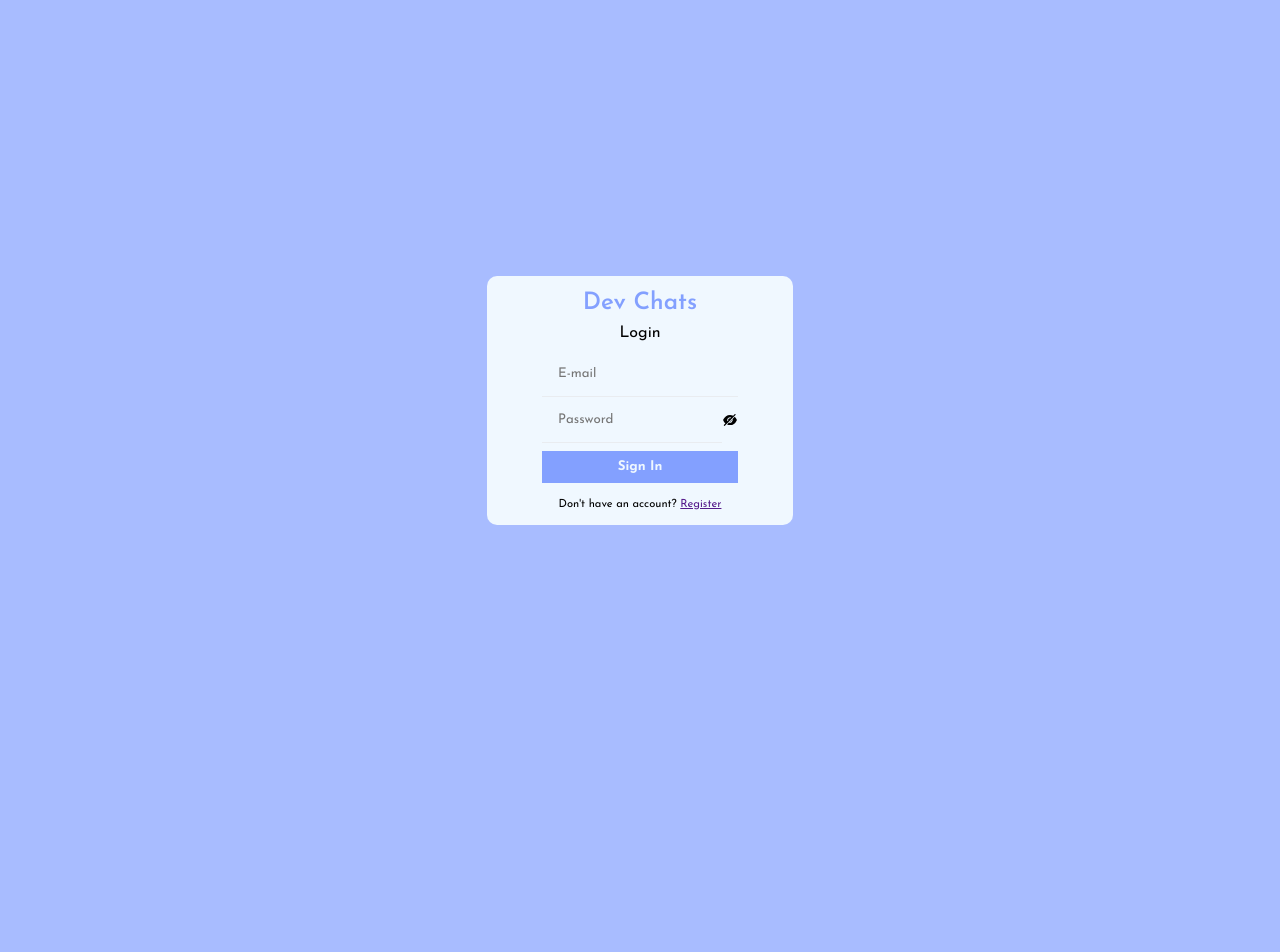
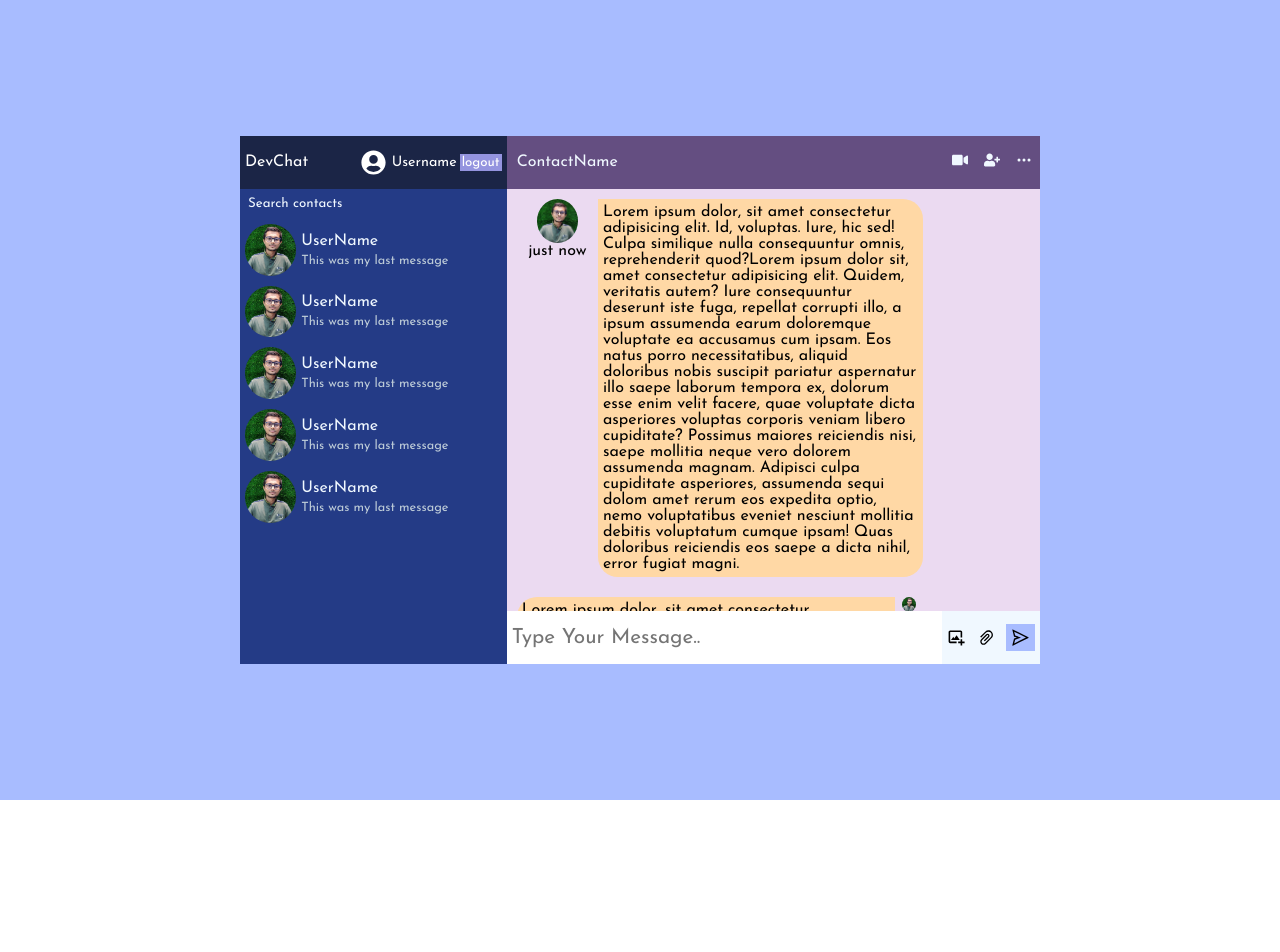
Before and after one commit to PranjalBarnwal/devWrites, a React (Vite) app: page / in a window 1280 px wide. Shown: the top 952 px of the page. After the commit the page ends 800 px from the top, so only its background shows below. Built offline with nearby package versions, Linux system fonts and the light colour scheme.

Commit message:
working on chatsection css

```diff
--- a/src/App.jsx
+++ b/src/App.jsx
@@ -4,15 +4,21 @@ import React from 'react'
 import Register from "./pages/LoginRegister/Register";
 import Login from "./pages/LoginRegister/Login";
 import ChatPage from "./pages/ChatPage/ChatPage";
+import { Route, Routes } from "react-router-dom";
 
 function App() {
   return <>
-<div className="App-main"><Login/></div>
-<div className="App-main"><Register/></div>
+  {/* <Routes> */}
+    {/* <Route path="/" element={<Register/>}/>
+    <Route path="/login" element={<Login/>}/>
+    <Route path="/chat" element={<ChatPage/>}/> */}
+ {/* <div className="App-main"><Register/></div>
+ <div className="App-main"><Login/></div> */}
 
 <div className="App-main"><ChatPage/></div>
 
-  </>;
+  {/* </Routes>; */}
+</>
 }
 
 export default App;
--- a/src/pages/ChatPage/ChatPage.css
+++ b/src/pages/ChatPage/ChatPage.css
@@ -99,6 +99,7 @@ background: rgb(36, 59, 134);
 .chatsection {
   grid-area: chatsection;
   background: rgb(235, 218, 241);
+  overflow-y: scroll;
 }
 
 .messagecontrol input[type="text"]{
--- a/src/pages/ChatPage/ChatPage.jsx
+++ b/src/pages/ChatPage/ChatPage.jsx
@@ -10,6 +10,8 @@ import { AiOutlineSend } from "react-icons/ai";
 
 import "./ChatPage.css";
 import Contacts from "./Contacts";
+import Received from "./Received";
+import Sent from "./Sent";
 const ChatPage = () => {
   return (
     <div className="chatpage">
@@ -43,6 +45,11 @@ const ChatPage = () => {
           </ul>
         </div>
         <div className="chatsection">
+          <Received/>
+          <Sent/>
+          <Received/>
+
+
         </div>
         <div className="messagecontrol">
 
--- /dev/null
+++ b/src/pages/ChatPage/Received.css
@@ -0,0 +1,59 @@
+.received-parent {
+  display: flex;
+  width: 100%;
+
+  padding: 10px;
+}
+.received-wrapper {
+  display: flex;
+  width: 80%;
+  padding: 10px;
+}
+
+.received-text {
+  width: 80%;
+  display: flex;
+  align-items: center;
+}
+.received-text p {
+  width: 100%;
+  background-color: rgb(255, 216, 165);
+  border-radius: 0px 20px 20px 20px;
+  display: flex;
+  padding: 5px;
+  align-items: center;
+}
+.received-dp {
+
+  display: flex;
+  justify-content: center;
+  align-items: flex-start;
+  overflow: hidden;
+}
+.received-dp img {
+  display: flex;
+  width: 50%;
+  border-radius: 50%;
+}
+.dp-time {
+  display: flex;
+  width: 20%;
+  align-items: center;
+  flex-direction: column;
+}
+
+.sent-wrapper{
+    display: flex;
+    flex-direction: row-reverse;
+    width: 80%;
+    padding: 10px;
+  }
+
+.sent-text p {
+    width: 100%;
+    background-color: rgb(255, 216, 165);
+    border-radius: 20px 0px 20px 20px;
+    display: flex;
+    padding: 5px;
+    align-items: center;
+  }
--- /dev/null
+++ b/src/pages/ChatPage/Received.jsx
@@ -0,0 +1,22 @@
+import React from "react";
+import "./Received.css"
+import dp from "./../../img/dp.jpg";
+const Received = () => {
+  return (
+    <div className="recieved-parent">
+    <div className="received-wrapper">
+      <div className="dp-time">
+
+        <div className="received-dp">
+          <img src={dp} alt="" />
+        </div>
+
+        <p>just now</p>
+      </div>
+      <div className="received-text"><p>Lorem ipsum dolor, sit amet consectetur adipisicing elit. Id, voluptas. Iure, hic sed! Culpa similique nulla consequuntur omnis, reprehenderit quod?Lorem ipsum dolor sit, amet consectetur adipisicing elit. Quidem, veritatis autem? Iure consequuntur deserunt iste fuga, repellat corrupti illo, a ipsum assumenda earum doloremque voluptate ea accusamus cum ipsam. Eos natus porro necessitatibus, aliquid doloribus nobis suscipit pariatur aspernatur illo saepe laborum tempora ex, dolorum esse enim velit facere, quae voluptate dicta asperiores voluptas corporis veniam libero cupiditate? Possimus maiores reiciendis nisi, saepe mollitia neque vero dolorem assumenda magnam. Adipisci culpa cupiditate asperiores, assumenda sequi dolom amet rerum eos expedita optio, nemo voluptatibus eveniet nesciunt mollitia debitis voluptatum cumque ipsam! Quas doloribus reiciendis eos saepe a dicta nihil, error fugiat magni.</p></div>
+    </div>
+    </div>
+  );
+};
+
+export default Received;
--- /dev/null
+++ b/src/pages/ChatPage/Sent.jsx
@@ -0,0 +1,23 @@
+import React from "react";
+import "./Received.css"
+import dp from "./../../img/dp.jpg";
+const Sent = () => {
+  return (
+    <div className="recieved-parent">
+    <div className="sent-wrapper">
+      <div className="dp-time">
+
+        <div className="received-dp">
+          <img src={dp} alt="" />
+        </div>
+
+        <p>just now</p>
+      </div>
+      <div className="sent-text"><p>Lorem ipsum dolor, sit amet consectetur adipisicing elit. Id, voluptas. Iure, hic sed! Culpa similique nulla consequuntur omnis, reprehenderit quod?Lorem ipsum dolor sit, amet consectetur adipisicing elit. Quidem, veritatis autem? Iure consequuntur deserunt iste fuga, repellat corrupti illo, a ipsum assumenda earum doloremque voluptate ea accusamus cum ipsam. Eos natus porro necessitatibus, aliquid doloribus nobis suscipit pariatur aspernatur illo saepe laborum tempora ex, dolorum esse enim velit facere, quae voluptate dicta asperiores voluptas corporis veniam libero cupiditate? Possimus maiores reiciendis nisi, saepe mollitia neque vero dolorem assumenda magnam. Adipisci culpa cupiditate asperiores, assumenda sequi dolom amet rerum eos expedita optio, nemo voluptatibus eveniet nesciunt mollitia debitis voluptatum cumque ipsam! Quas doloribus reiciendis eos saepe a dicta nihil, error fugiat magni.</p></div>
+    </div>
+    </div>
+
+  );
+};
+
+export default Sent;
--- a/src/pages/LoginRegister/Login.jsx
+++ b/src/pages/LoginRegister/Login.jsx
@@ -2,6 +2,7 @@ import React, { useState } from "react";
 import "./Register.css";
 import { AiFillEye } from "react-icons/ai";
 import { AiFillEyeInvisible } from "react-icons/ai";
+import { Link } from "react-router-dom";
 
 const Login = () => {
   const [showPassword, setShowPassword] = useState(false);
@@ -38,7 +39,7 @@ const Login = () => {
           <button className="signup">Sign In</button>
         </form>
         <div className="already_acc">
-          Don't have an account? <a href="">Register</a>
+          {/* Don't have an account? <Link to="/">Register</Link> */}
         </div>
       </div>
     </div>
--- a/src/pages/LoginRegister/Register.css
+++ b/src/pages/LoginRegister/Register.css
@@ -56,6 +56,10 @@ font-weight: 600;
     border: none;
     border-bottom: 1.5px solid rgb(233, 236, 240);
 }
+.password_wrapper>input:focus{
+    border-bottom: 1.5px solid rgb(160, 152, 152);
+}
+
 .eye{
     display: flex;
     align-items: center;
--- a/src/pages/LoginRegister/Register.jsx
+++ b/src/pages/LoginRegister/Register.jsx
@@ -3,6 +3,7 @@ import "./Register.css";
 import { AiFillEye } from "react-icons/ai";
 import { AiFillEyeInvisible } from "react-icons/ai";
 import addAvatar from "./../../img/addAvatar.png";
+import { Link } from "react-router-dom";
 
 const Register = () => {
   const fileInputRef = useRef(null);
@@ -62,7 +63,7 @@ const Register = () => {
           </label>
         </form>
         <div className="already_acc">
-          Already have an account? <a href="">Login</a>
+          {/* Already have an account? <Link to="/login">Login</Link> */}
         </div>
       </div>
     </div>
```
Also changed, not shown: src/pages/ChatPage/Sent.css (added).
